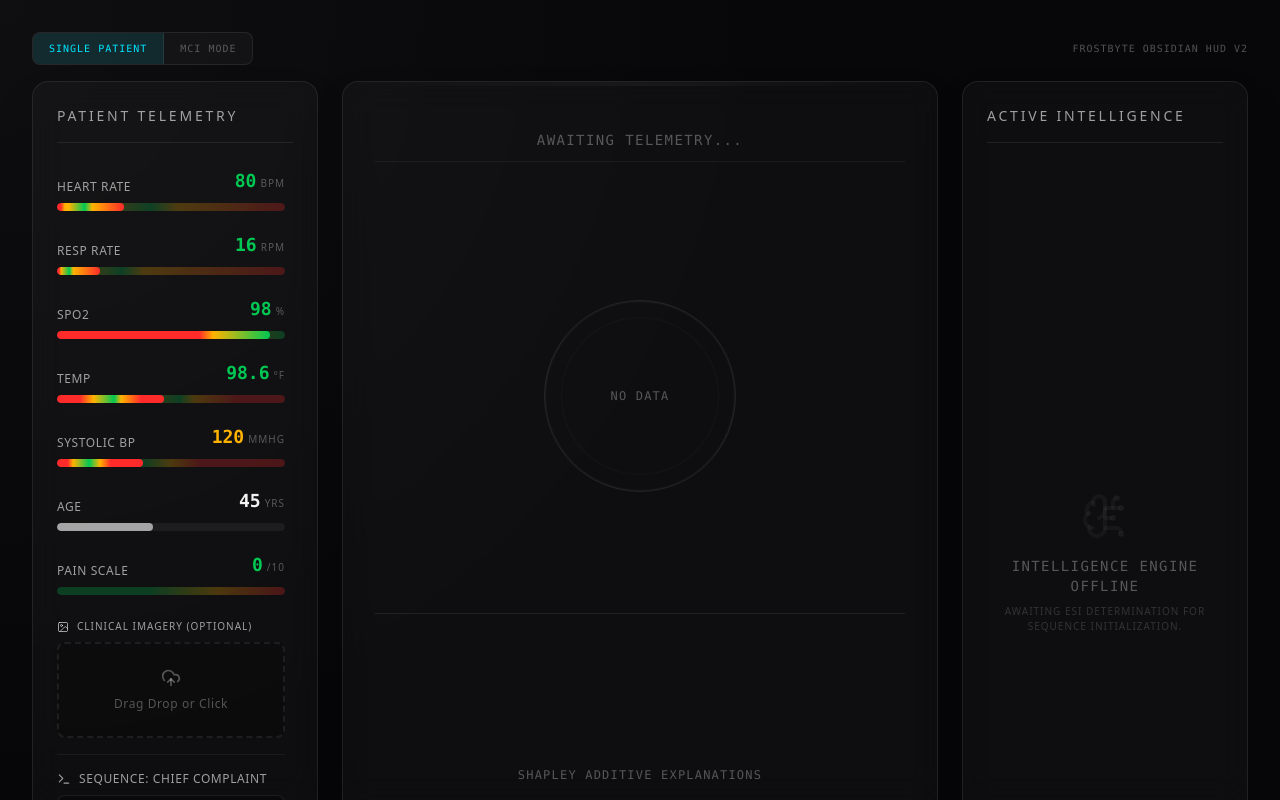
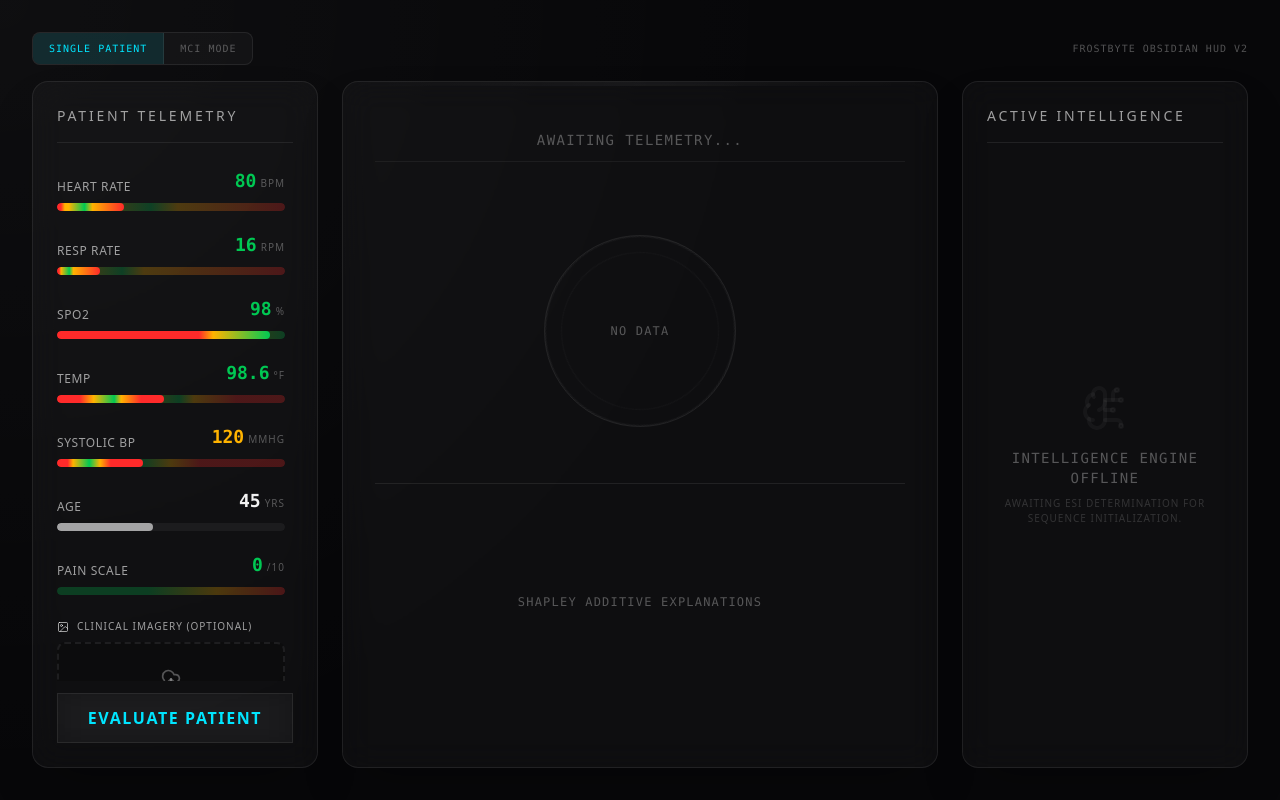
Before and after one commit to Arshgill01/Multimodal-AI-Triage-Assistant, a Next.js app in the folder frontend/: page / in a window 1280 px wide. Built offline with nearby package versions, Linux system fonts and the light colour scheme.

Commit message:
fix: add min-h-0 to flex chain to fix scrollable overflow and pin Evaluate button

```diff
--- a/frontend/src/app/page.tsx
+++ b/frontend/src/app/page.tsx
@@ -115,10 +115,10 @@ export default function Home() {
               animate={{ opacity: 1, scale: 1 }}
               exit={{ opacity: 0, scale: 0.98 }}
               transition={{ duration: 0.3 }}
-              className="flex-1 grid grid-cols-1 lg:grid-cols-12 gap-6"
+              className="flex-1 min-h-0 grid grid-cols-1 lg:grid-cols-12 gap-6"
             >
               {/* Left Pane: Telemetry (Input) */}
-              <div className="lg:col-span-3 h-full flex flex-col glass-panel rounded-2xl overflow-hidden p-6 shadow-2xl">
+              <div className="lg:col-span-3 min-h-0 flex flex-col glass-panel rounded-2xl overflow-hidden p-6 shadow-2xl">
                 <h2 className="text-sm tracking-[0.2em] text-[var(--color-text-secondary)] uppercase mb-6 border-b border-[var(--color-obsidian-border)] pb-4">
                   Patient Telemetry
                 </h2>
--- a/frontend/src/components/TelemetryPane.tsx
+++ b/frontend/src/components/TelemetryPane.tsx
@@ -104,9 +104,9 @@ export default function TelemetryPane() {
     };
 
     return (
-        <div className="flex flex-col h-full justify-between">
-            {/* Vitals Section */}
-            <div className="flex-1 overflow-y-auto pr-2 pb-4">
+        <div className="flex flex-col h-full min-h-0">
+            {/* Scrollable content area */}
+            <div className="flex-1 min-h-0 overflow-y-auto pr-2 pb-4">
                 <VitalSlider
                     label="Heart Rate"
                     value={patientData.heart_rate}
```
